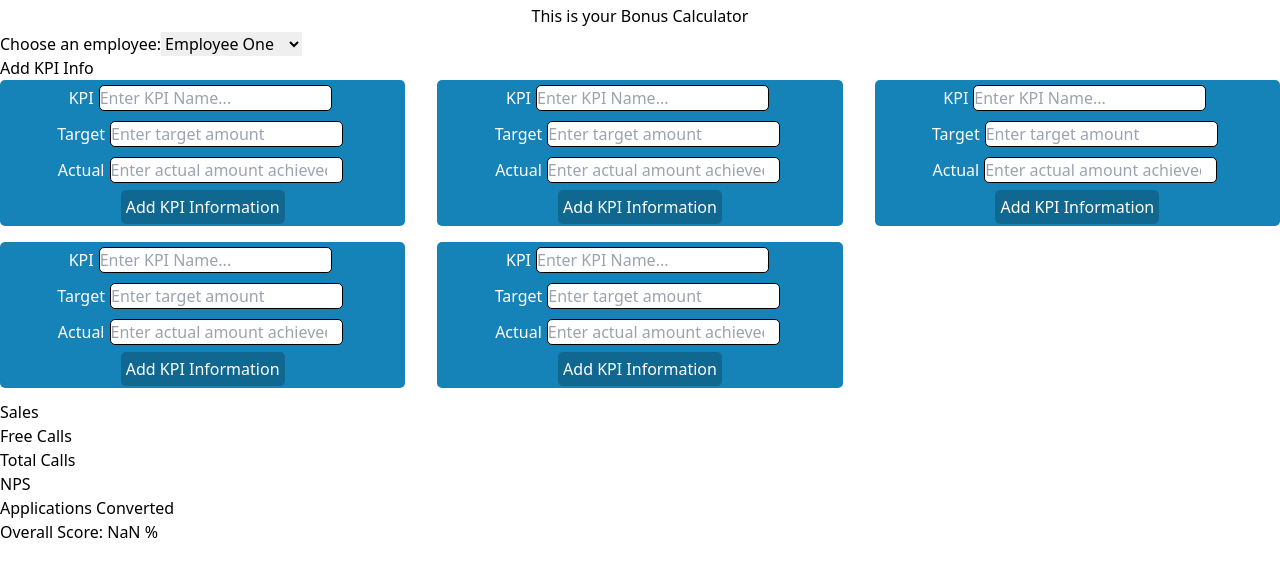
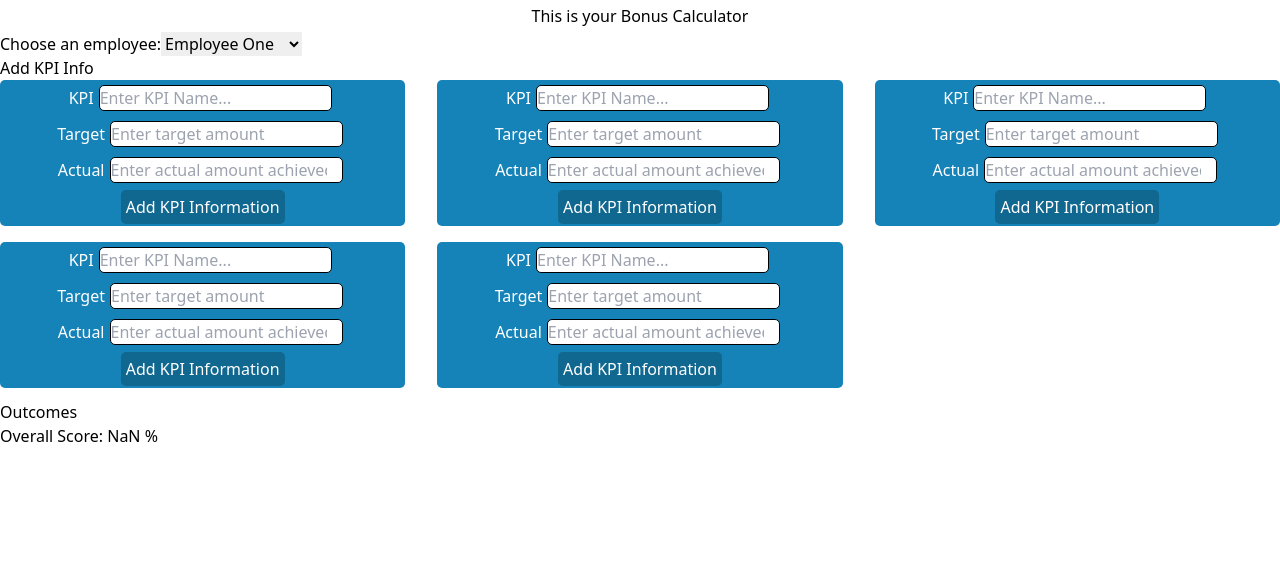
Before and after one commit to rogan-templer/bonus-calculator, a React (Create React App) app: page / in a window 1280 px wide. Shown: the top 576 px of the page. Built offline with nearby package versions, Linux system fonts and the light colour scheme.

Commit message:
further form styling

```diff
--- a/public/styles/main.css
+++ b/public/styles/main.css
@@ -22,12 +22,14 @@ input[type="text"] {
   border: 1px solid black;
   border-radius: 5px;
   margin: 5px;
+  color: black;
 }
 
 input[type="number"] {
   border: 1px solid black;
   border-radius: 5px;
   margin: 5px;
+  color: black;
 }
 
 button {
--- a/src/components/PercentResult.jsx
+++ b/src/components/PercentResult.jsx
@@ -19,11 +19,12 @@ function PercentResult() {
   return (
     <>
       <div className="mt-3">
-        <h4>Sales</h4>
+        <h4>Outcomes</h4>
         <ul>
           {sales.map((sale) => {
             return (
               <div key={sale.id}>
+                <li>{sale.text}</li>
                 <li>{sale.target}</li>
                 <li>{sale.actual}</li>
                 <li>{sale.salesPercentage * 100}%</li>
@@ -31,11 +32,12 @@ function PercentResult() {
             );
           })}
         </ul>
-        <h4>Free Calls</h4>
+
         <ul>
           {freeCalls.map((freeCall) => {
             return (
               <div key={freeCall.id}>
+                <li>{freeCall.text}</li>
                 <li>{freeCall.target}</li>
                 <li>{freeCall.actual}</li>
                 <li>{freeCall.freeCallsPercentage * 100}%</li>
@@ -43,11 +45,12 @@ function PercentResult() {
             );
           })}
         </ul>
-        <h4>Total Calls</h4>
+
         <ul>
           {totalCalls.map((totalCall) => {
             return (
               <div key={totalCall.id}>
+                <li>{totalCall.text}</li>
                 <li>{totalCall.target}</li>
                 <li>{totalCall.actual}</li>
                 <li>{totalCall.totalCallsPercentage * 100}%</li>
@@ -55,11 +58,12 @@ function PercentResult() {
             );
           })}
         </ul>
-        <h4>NPS</h4>
+
         <ul>
           {nps.map((np) => {
             return (
               <div key={np.id}>
+                <li>{np.text}</li>
                 <li>{np.target}</li>
                 <li>{np.actual}</li>
                 <li>{np.npsPercentage * 100}%</li>
@@ -67,11 +71,12 @@ function PercentResult() {
             );
           })}
         </ul>
-        <h4>Applications Converted</h4>
+
         <ul>
           {appsConverted.map((appsConvert) => {
             return (
               <div key={appsConvert.id}>
+                <li>{appsConvert.text}</li>
                 <li>{appsConvert.target}</li>
                 <li>{appsConvert.actual}</li>
                 <li>{appsConvert.appsConvertedPercentage * 100}%</li>
```
